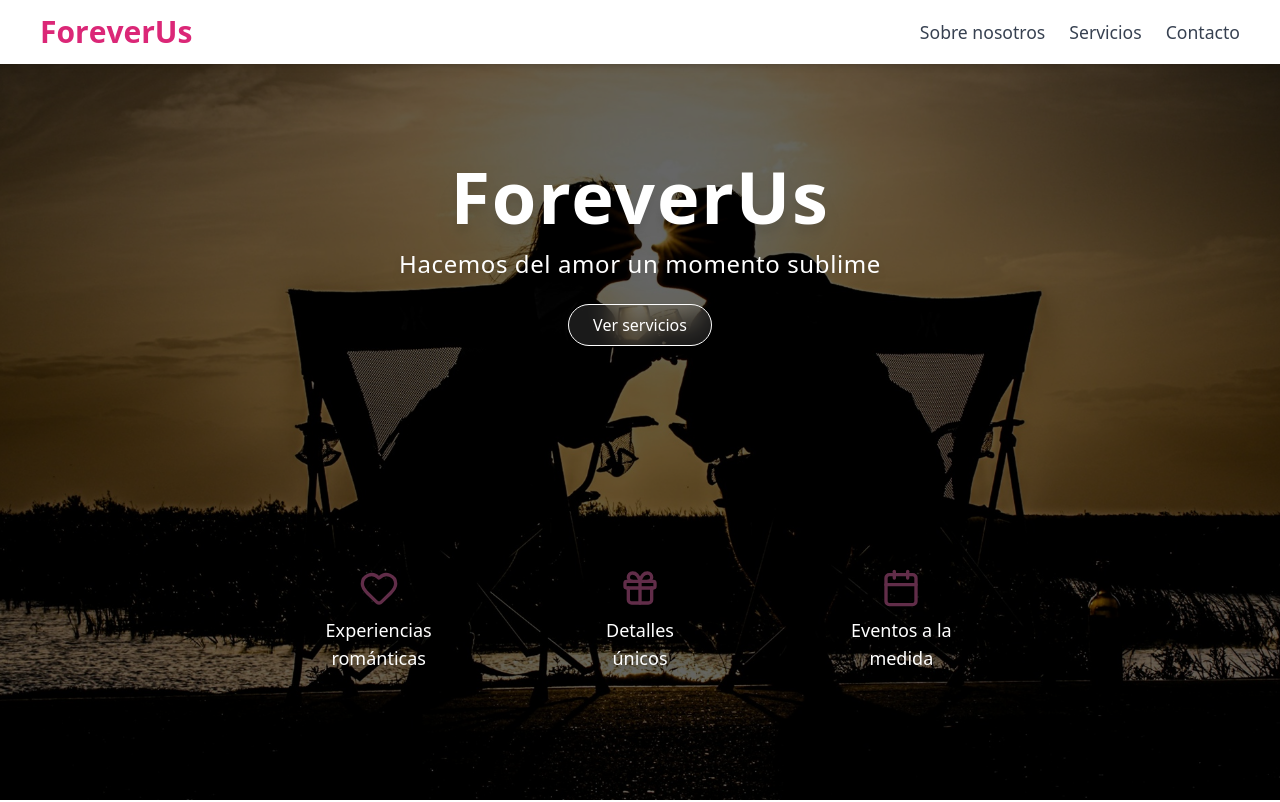
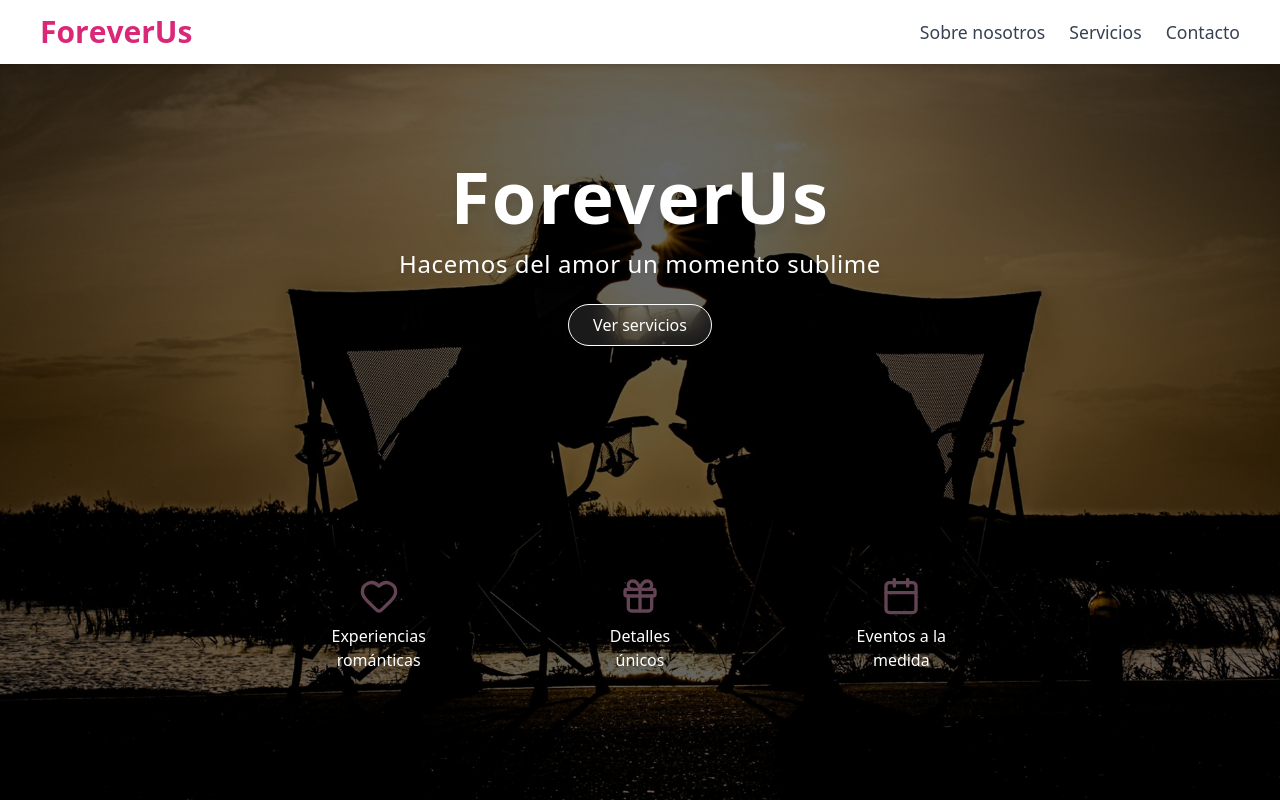
Before and after one commit to keykun456/ForeverUs, a Next.js app: page /home in a window 1280 px wide. Shown: the top 802 px of the page. Built offline with nearby package versions, Linux system fonts and the light colour scheme.

Commit message:
nuevo hero

```diff
--- a/components/HeroNuevo.tsx
+++ b/components/HeroNuevo.tsx
@@ -58,9 +58,9 @@ export default function HeroNuevo() {
 
       {/* 🎯 Íconos de servicios en diseño responsivo y centrado (3 columnas siempre) */}
       <div className="grid grid-cols-3 gap-4 w-full max-w-xs text-center mx-auto sm:max-w-3xl">
-        <ServiceIcon icon={<Heart size={40} color="#f472b6" />} label={"Experiencias\nrománticas"} href="#services" />
-        <ServiceIcon icon={<Gift size={40} color="#f472b6" />} label={"Detalles\núnicos"} href="#services" />
-        <ServiceIcon icon={<Calendar size={40} color="#f472b6" />} label={"Eventos a la\nmedida"} href="#contact" />
+        <ServiceIcon icon={<Heart size={40} color="#f9a8d4" />} label={"Experiencias\nrománticas"} href="#services" />
+        <ServiceIcon icon={<Gift size={40} color="#f9a8d4" />} label={"Detalles\núnicos"} href="#services" />
+        <ServiceIcon icon={<Calendar size={40} color="#f9a8d4" />} label={"Eventos a la\nmedida"} href="#contact" />
       </div>
     </section>
   );
@@ -74,7 +74,7 @@ function ServiceIcon({ icon, label, href }: { icon: React.ReactNode; label: stri
       className="flex flex-col items-center justify-center text-white hover:bg-white/10 active:bg-white/20 p-4 rounded-xl transition focus:outline-none focus:ring-2 focus:ring-pink-400"
     >
       {icon}
-      <span className="mt-2 text-base md:text-lg leading-snug whitespace-pre-line drop-shadow-md text-center font-medium">
+      <span className="mt-2 text-sm sm:text-base leading-snug whitespace-pre-line drop-shadow-md text-center font-medium">
         {label}
       </span>
     </button>
```
